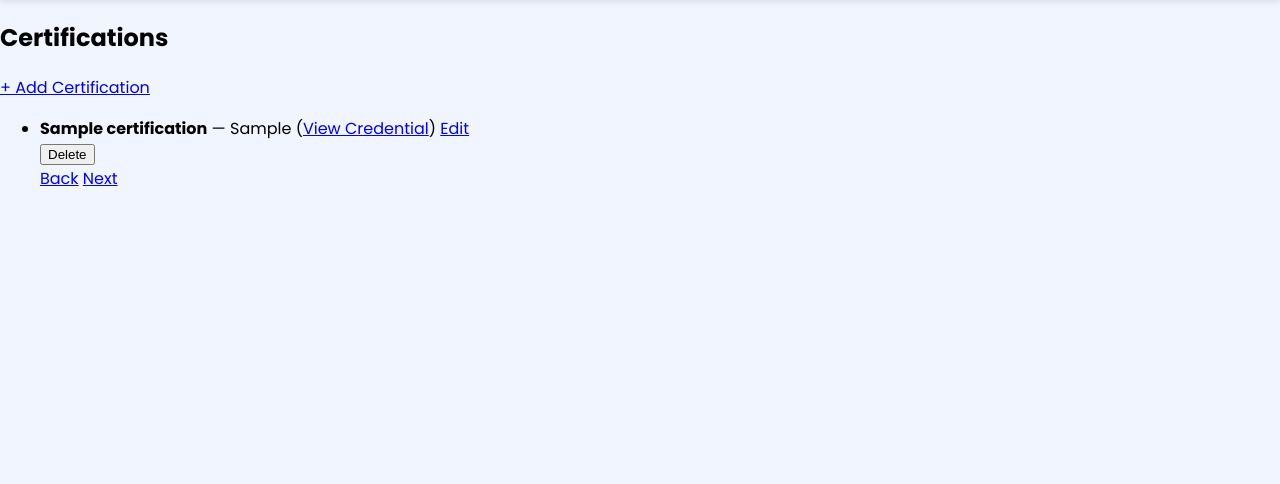
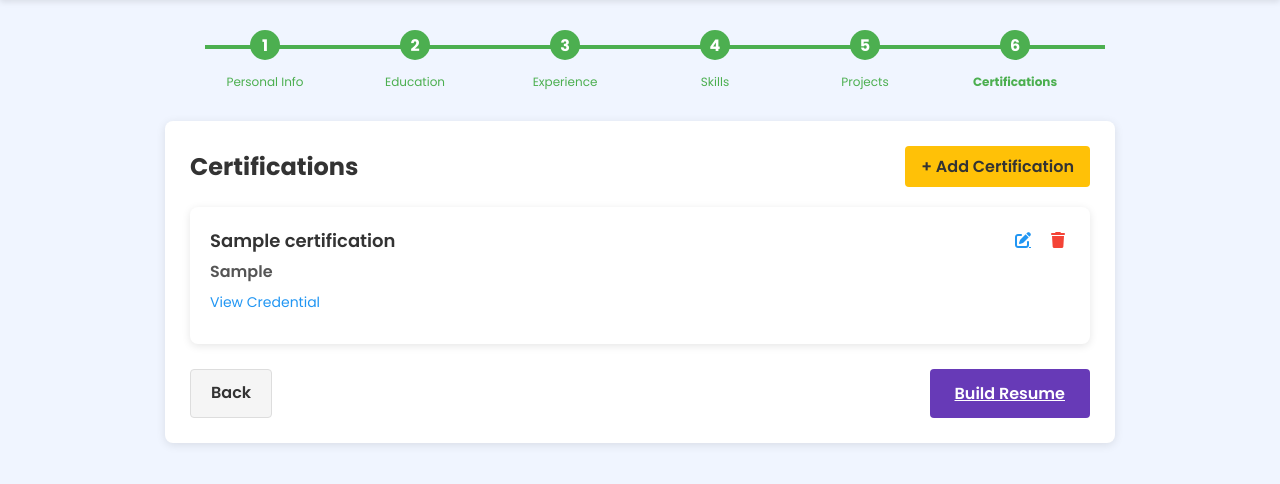
Before and after one commit to ayahmeftah/draftr-cv-builder-web-app, a Django app: page /resumes/1/certifications/ in a window 1280 px wide. Shown: the part 90-574 px from the top of the page. Run offline with Django 5.2, Linux system fonts and the light colour scheme; a user stored in the database is signed in; tables that the repository leaves empty hold one stand-in row (values such as "Sample post").

Commit message:
added css to the certification list

```diff
--- a/main_app/static/css/progress.css
+++ b/main_app/static/css/progress.css
@@ -530,3 +530,58 @@ form .delete-button:hover {
     margin: 10px 0 0;
     line-height: 1.5;
 }
+
+
+.certification-card {
+    background-color: #ffffff;
+    border-radius: 8px;
+    box-shadow: 0 2px 8px rgba(0, 0, 0, 0.1);
+    padding: 20px;
+    margin-bottom: 15px;
+    position: relative;
+}
+
+.certification-header {
+    display: flex;
+    justify-content: space-between;
+    align-items: flex-start;
+    margin-bottom: 10px;
+}
+
+.certification-title {
+    font-size: 18px;
+    font-weight: 600;
+    color: #333333;
+    margin: 0;
+}
+
+.certification-issuer {
+    font-weight: 600;
+    color: #555555;
+    margin: 5px 0;
+}
+
+.certification-link {
+    color: #2196F3;
+    text-decoration: none;
+    font-size: 14px;
+}
+
+.certification-link:hover {
+    text-decoration: underline;
+}
+
+.build-resume-button {
+    background-color: #673AB7;
+    color: white;
+    border: none;
+    padding: 12px 25px;
+    border-radius: 4px;
+    cursor: pointer;
+    font-size: 16px;
+    font-weight: 600;
+}
+
+.build-resume-button:hover {
+    background-color: #5E35B1;
+}
--- a/main_app/templates/certifications/certification_list.html
+++ b/main_app/templates/certifications/certification_list.html
@@ -1,38 +1,85 @@
-{% extends "base.html" %}
+{% extends 'base.html' %}
+{% load static %}
 
 {% block head %}
+  <link rel="stylesheet" href="{% static "css/progress.css" %}">
+  <link rel="stylesheet" href="https://cdnjs.cloudflare.com/ajax/libs/font-awesome/6.4.0/css/all.min.css">
 {% endblock %}
 
 {% block body %}
-<h2>Certifications</h2>
+<div class="progress-container">
+    <div class="progress-line"></div>
+    <div class="progress-line-active" style="width: 100%;"></div>
 
-<a href="{% url 'certification_add' resume.id %}">+ Add Certification</a>
+    <div class="progress-step completed">
+        <div class="progress-step-circle"></div>
+        <div class="progress-step-label">Personal Info</div>
+    </div>
 
-{% if certifications %}
-  <ul>
-    {% for cert in certifications %}
-      <li>
-        <strong>{{ cert.certification_name }}</strong> — {{ cert.issued_by }}
-        {% if cert.credential_url %}
-          (<a href="{{ cert.credential_url }}" target="_blank">View Credential</a>)
-        {% endif %}
+    <div class="progress-step completed">
+        <div class="progress-step-circle"></div>
+        <div class="progress-step-label">Education</div>
+    </div>
 
-        <a href="{% url 'certification_edit' resume.id cert.id %}">Edit</a>
-        <form method="post" action="{% url 'certification_delete' resume.id cert.id %}">
-            {% csrf_token %}
-            <button type="submit">Delete</button>
-        </form>
+    <div class="progress-step completed">
+        <div class="progress-step-circle"></div>
+        <div class="progress-step-label">Experience</div>
+    </div>
 
-      </li>
-    {% endfor %}
+    <div class="progress-step completed">
+        <div class="progress-step-circle"></div>
+        <div class="progress-step-label">Skills</div>
+    </div>
 
-{% else %}
-    <li>No certifications added yet.</li>
-  </ul>
-{% endif %}
+    <div class="progress-step completed">
+        <div class="progress-step-circle"></div>
+        <div class="progress-step-label">Projects</div>
+    </div>
 
-<div>
-  <a href="{% url 'project_list' resume.id %}">Back</a>
-  <a href="{% url 'resume_loader' resume.id %}">Next</a>
+    <div class="progress-step active">
+        <div class="progress-step-circle"></div>
+        <div class="progress-step-label">Certifications</div>
+    </div>
+</div>
+
+<div class="form-card">
+    <div class="list-header">
+        <h2>Certifications</h2>
+        <a href="{% url 'certification_add' resume.id %}" class="add-button"> + Add Certification</a>
+    </div>
+
+    {% if certifications %}
+        {% for cert in certifications %}
+        <div class="certification-card">
+            <div class="certification-header">
+                <div>
+                    <h3 class="certification-title">{{ cert.certification_name }}</h3>
+                    <p class="certification-issuer">{{ cert.issued_by }}</p>
+                    {% if cert.credential_url %}
+                    <a href="{{ cert.credential_url }}" target="_blank" class="certification-link">View Credential</a>
+                    {% endif %}
+                </div>
+            </div>
+            <div class="card-actions">
+                <a href="{% url 'certification_edit' resume.id cert.id %}" class="edit-button">
+                    <i class="fas fa-edit"></i>
+                </a>
+                <form method="post" action="{% url 'certification_delete' resume.id cert.id %}">
+                    {% csrf_token %}
+                    <button type="submit" class="delete-button">
+                        <i class="fas fa-trash"></i>
+                    </button>
+                </form>
+            </div>
+        </div>
+        {% endfor %}
+    {% else %}
+        <p class="empty-state">No certifications added yet</p>
+    {% endif %}
+
+    <div class="navigation-buttons">
+        <a href="{% url 'project_list' resume.id %}" class="nav-button back">Back</a>
+        <a href="{% url 'resume_loader' resume.id %}" class="build-resume-button">Build Resume</a>
+    </div>
 </div>
 {% endblock %}
```
